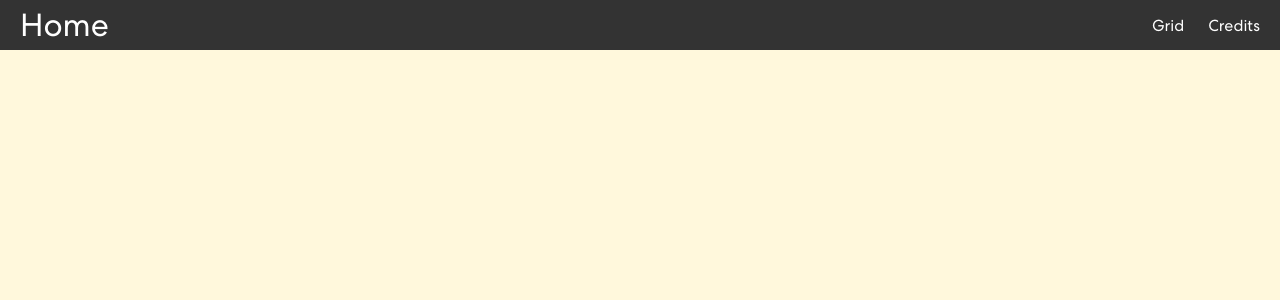
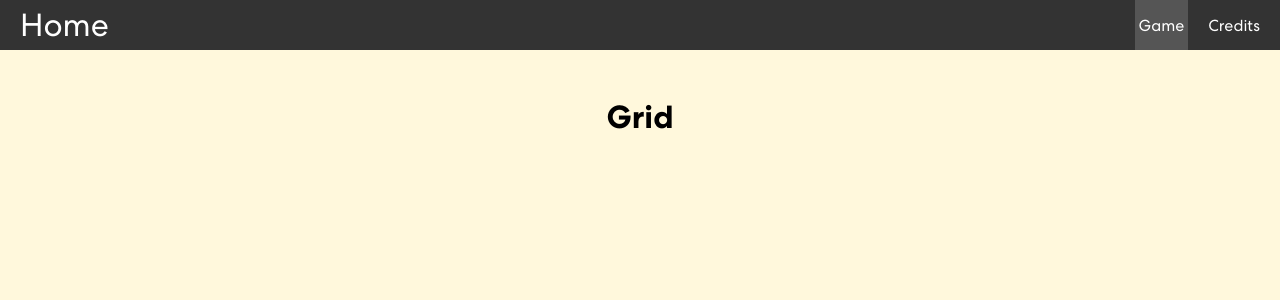
Before and after one commit to JeremyKaku/game-of-life, a React (Vite) app: page /game in a window 1280 px wide. Before the commit this address had no page. Shown: the top 300 px of the page. Built offline with nearby package versions, Linux system fonts and the light colour scheme.

Commit message:
change the game page name

```diff
--- a/src/App.jsx
+++ b/src/App.jsx
@@ -2,7 +2,7 @@ import { useState } from 'react'
 import './App.css'
 import NavBar from './components/NavBar'
 import Home from './pages/Home'
-import Grid from './pages/Grid'
+import GameOfLife from './pages/GameOfLife'
 import Credits from './pages/Credits'
 import { Route, Routes } from 'react-router-dom'
 
@@ -15,7 +15,7 @@ function App() {
       <div className='container'>
         <Routes>
           <Route path='/' element={<Home />} />
-          <Route path='/grid' element={<Grid />} />
+          <Route path='/game' element={<GameOfLife />} />
           <Route path='/credits' element={<Credits />} />
         </Routes>
       </div>
--- a/src/components/NavBar.jsx
+++ b/src/components/NavBar.jsx
@@ -39,7 +39,7 @@ export default function NavBar() {
     <nav className="nav">
       <Link to="/" className="site-title">Home</Link>
       <ul>
-        <CustomLink to="/grid">Grid</CustomLink>
+        <CustomLink to="/game">Game</CustomLink>
         <CustomLink to="/credits">Credits</CustomLink>
       </ul>
     </nav>
--- /dev/null
+++ b/src/pages/GameOfLife.jsx
@@ -0,0 +1,8 @@
+import React from "react";
+import '../styles/GameOfLife.css'
+
+export default function GameOfLife() {
+  return (
+    <h1>Grid</h1>
+  )
+}
--- a/src/pages/Grid.jsx
+++ /dev/null
@@ -1,8 +0,0 @@
-import React from "react";
-import '../styles/Grid.css'
-
-export default function Grid() {
-  return (
-    <h1>Grid</h1>
-  )
-}
```
Also changed, not shown: src/styles/GameOfLife.css (renamed from src/styles/Grid.css).
